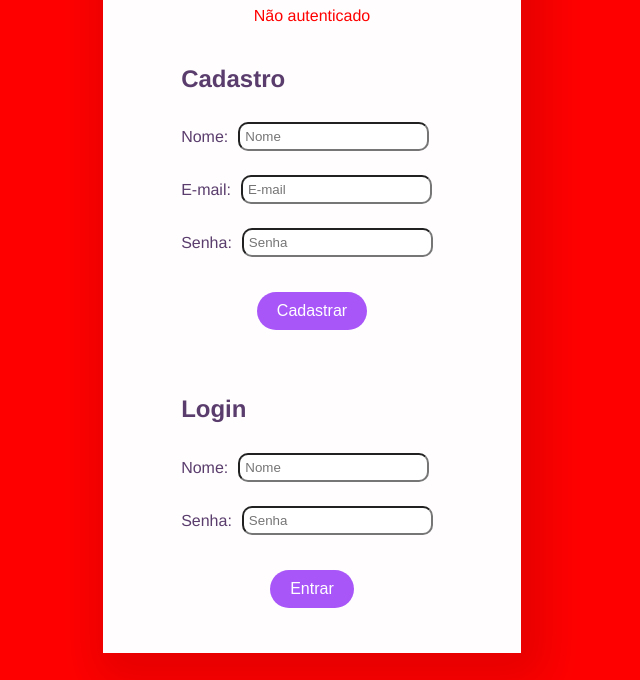
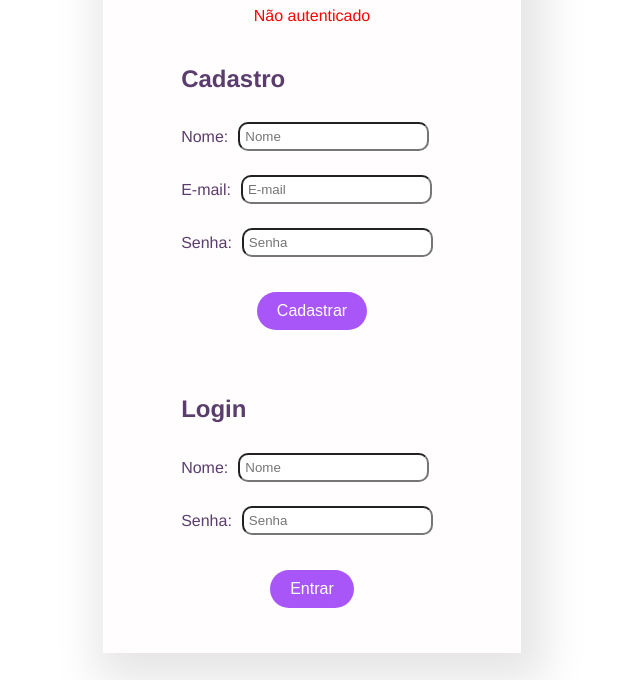
Before and after one commit to samuelvitor28/Cadastro-Com-Express-Mongoose, a website: page public/index.html in a window 1280 px wide. Shown: the part 120-800 px from the top of the page, without its empty margins (328-968 px from the left). Drawn offline with Linux system fonts and the light colour scheme; no server answers.

Commit message:
Update style.css

```diff
--- a/public/style.css
+++ b/public/style.css
@@ -1,6 +1,6 @@
 body{
   margin: 0;
-  background-color: rgb(255, 0, 0);
+  background-color: rgb(255, 255, 255);
   display: flex;
   height: 100vh;
   justify-content: center;
```
